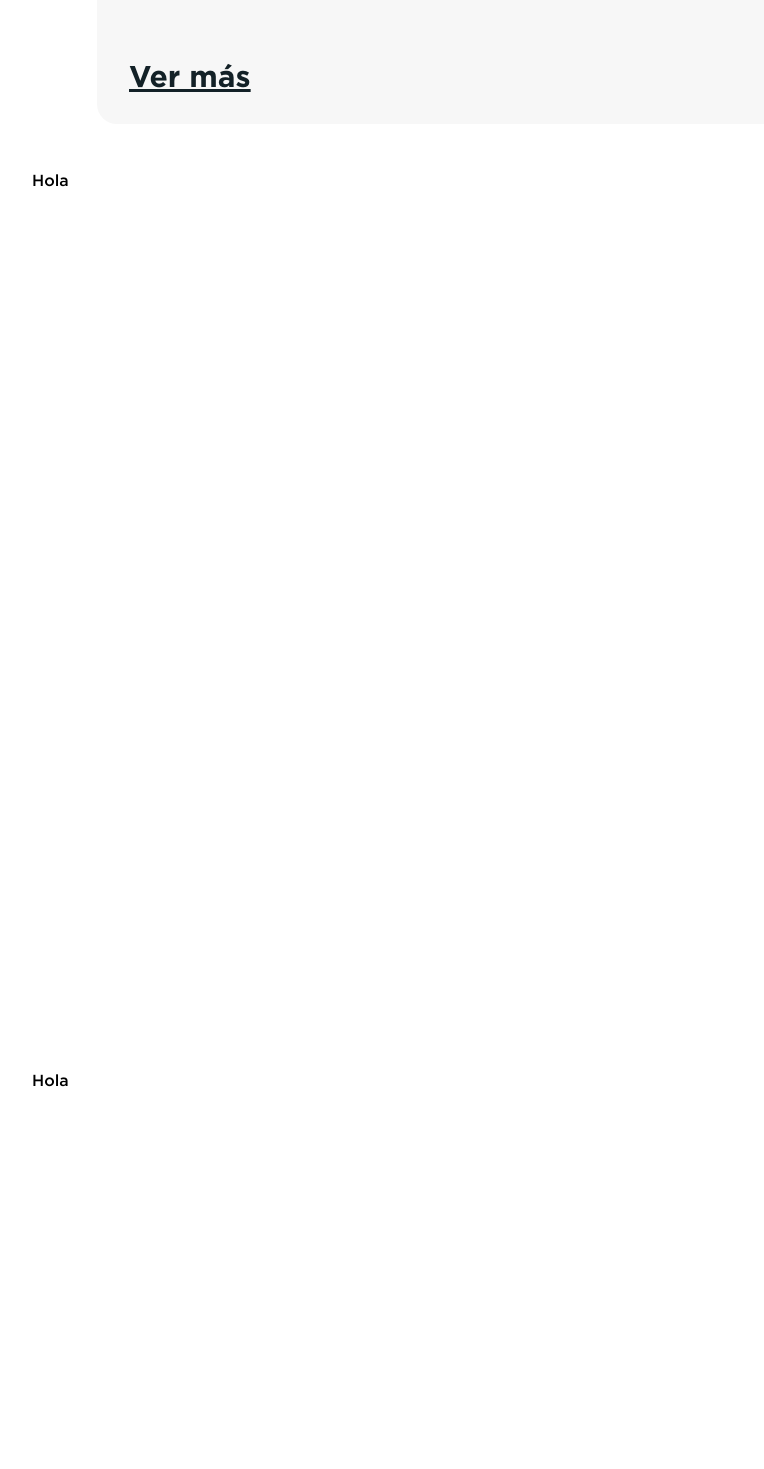
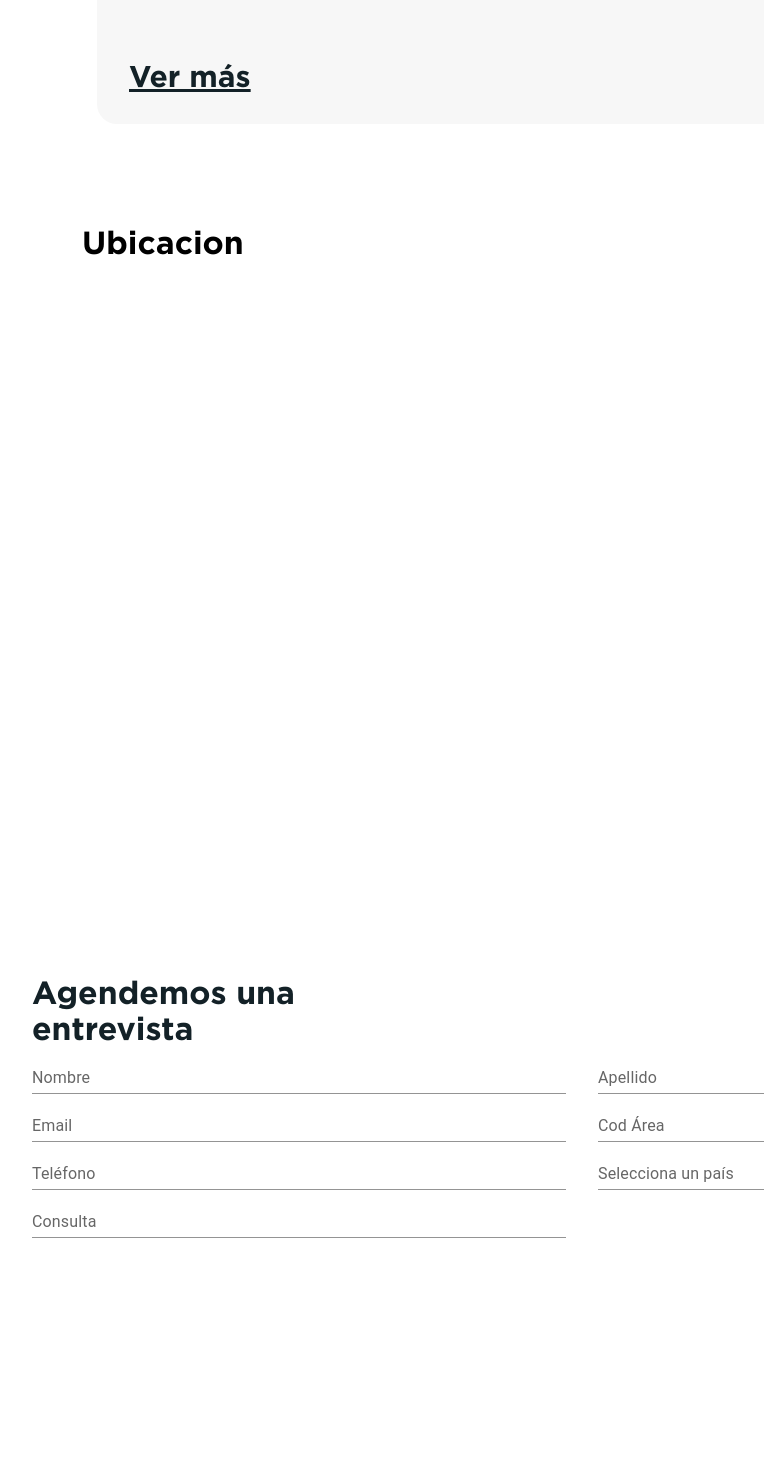
Before and after one commit to ketzal88/sync, a React (Create React App) app: page / in a window 1280 px wide. Shown: the part 5101-6570 px from the top of the page, without its empty margins (18-782 px from the left). Built offline with nearby package versions, Linux system fonts and the light colour scheme.

Commit message:
building entrevista form

```diff
--- a/src/components/EntrevistaSection/EntrevistaSection.jsx
+++ b/src/components/EntrevistaSection/EntrevistaSection.jsx
@@ -1,9 +1,35 @@
 import './EntrevistaSection.scss';
 import { Link } from "react-router-dom";
+import { Grid, FormControl, InputLabel, Input, TextField } from '@mui/material';
 
 const EntrevistaSection = () => {
 	return (
-		<div className="wrapper"> Hola  </div>
+		<Grid container flexDirection={"column"} className="entrevista-wrapper">
+			<h1> Agendemos una <br /> entrevista </h1>
+			<Grid container className="form-entrevista" flexWrap={"wrap"} justifyContent={"space-between"}>
+				<FormControl>
+					<TextField className="form-input" variant="standard" label="Nombre" id="nombre"></TextField>
+				</FormControl>
+				<FormControl>
+					<TextField className="form-input" variant="standard" label="Apellido" id="apellido"></TextField>
+				</FormControl>
+				<FormControl>
+					<TextField className="form-input" variant="standard" label="Email" id="email"></TextField>
+				</FormControl>
+				<FormControl>
+					<TextField className="form-input" variant="standard" label="Cod Área" id="codArea"></TextField>
+				</FormControl>
+				<FormControl>
+					<TextField className="form-input" variant="standard" label="Teléfono" id="telefono"></TextField>
+				</FormControl>
+				<FormControl>
+					<TextField className="form-input" variant="standard" label="Selecciona un país" id="pais"></TextField>
+				</FormControl>
+				<FormControl>
+					<TextField className="form-input" variant="standard" label="Consulta" id="consulta"></TextField>
+				</FormControl>
+			</Grid>
+		</Grid>
 	)
 }
 
--- a/src/components/EntrevistaSection/EntrevistaSection.scss
+++ b/src/components/EntrevistaSection/EntrevistaSection.scss
@@ -1,4 +1,15 @@
-.wrapper {
+@import "styles/colors.scss";
+
+.entrevista-wrapper {
+	color: $sync-blue;
 	height: 100vh;
 	padding: 50px;
 }
+
+.form-entrevista {
+	width: 1100px !important;
+}
+
+.form-input {
+	width: 534px;
+}
--- a/src/components/LocacionSection/LocacionSection.jsx
+++ /dev/null
@@ -1,10 +0,0 @@
-import './LocacionSection.scss';
-import { Link } from "react-router-dom";
-
-const LocacionSection = () => {
-	return (
-		<div className="wrapper"> Hola  </div>
-	)
-}
-
-export default LocacionSection;
--- a/src/components/LocacionSection/LocacionSection.scss
+++ /dev/null
@@ -1,4 +0,0 @@
-.wrapper {
-	height: 100vh;
-	padding: 50px;
-}
--- /dev/null
+++ b/src/components/UbicacionSection/UbicacionSection.jsx
@@ -0,0 +1,13 @@
+import './UbicacionSection.scss';
+import { Link } from "react-router-dom";
+import { Grid } from '@mui/material';
+
+const UbicacionSection = () => {
+	return (
+		<Grid className="ubicacion-wrapper">
+			<h1> Ubicacion </h1>
+		</Grid>
+	)
+}
+
+export default UbicacionSection;
--- /dev/null
+++ b/src/components/UbicacionSection/UbicacionSection.scss
@@ -0,0 +1,4 @@
+.ubicacion-wrapper {
+	height: 100vh;
+	padding: 100px;
+}
--- a/src/routes/home.jsx
+++ b/src/routes/home.jsx
@@ -5,7 +5,7 @@ import AmenitiesSection from "../components/AmenitiesSection/AmenitiesSection";
 import ApartamentosSection from "../components/ApartamentosSection/ApartamentosSection";
 import EdificioSection from "../components/EdificioSection/EdificioSection";
 import EntrevistaSection from "../components/EntrevistaSection/EntrevistaSection";
-import LocacionSection from "../components/LocacionSection/LocacionSection";
+import UbicacionSection from "../components/UbicacionSection/UbicacionSection";
 import PrensaSection from "../components/PrensaSection/PrensaSection";
 
 
@@ -20,7 +20,7 @@ export default function Home() {
         <ApartamentosSection />
         <AmenitiesSection />
         <PrensaSection />
-        <LocacionSection />
+        <UbicacionSection />
         <EntrevistaSection />
       </div>
     );
```
